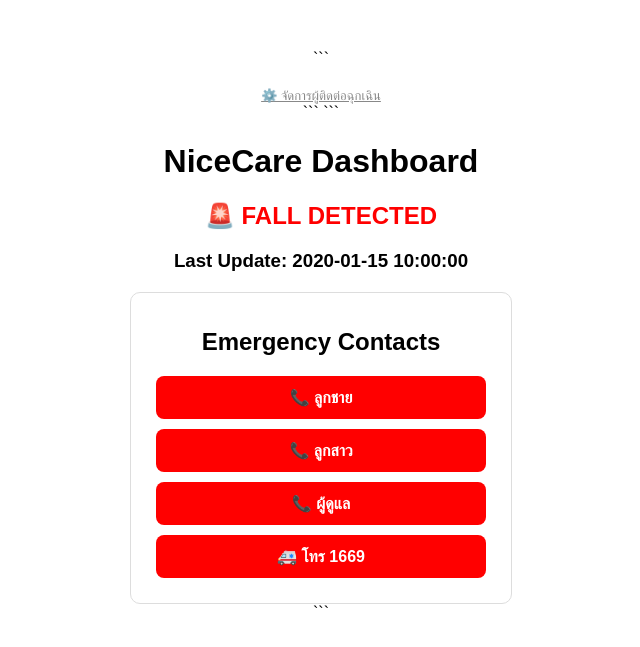
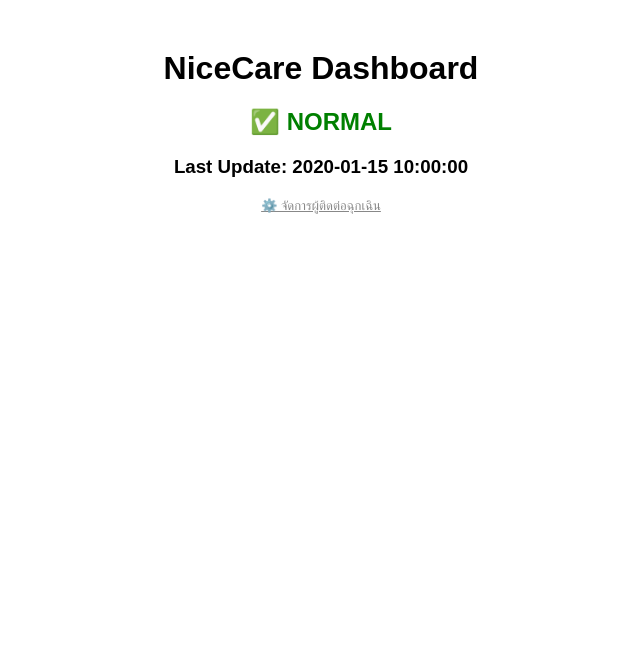
Before and after one commit to 67050171Sorawit/NiceCare_404TeamNotFound, a Flask app: template frontend/templates/dashboard.html in a window 1280 px wide. Shown: the top 647 px of the page, without its empty margins (319-959 px from the left). Run offline with Flask 3, Linux system fonts and the light colour scheme; the template is opened without the code that fills it: most values are stand-ins (such as "Sample title", 1, 10 or a date in 2020).

Commit message:
fix: correct variable names and remove backticks in dashboard

````diff
--- a/frontend/templates/dashboard.html
+++ b/frontend/templates/dashboard.html
@@ -1,102 +1,40 @@
 <!DOCTYPE html>
-
 <html>
-
 <head>
     <title>NiceCare Dashboard</title>
+    <meta http-equiv="refresh" content="2">
+    <style>
+        body { font-family: Arial; text-align: center; margin-top: 50px; }
+        .normal { color: green; }
+        .fall { color: red; }
+        .card { width: 350px; margin: auto; padding: 15px; border: 1px solid #ddd; border-radius: 10px; margin-top: 20px; }
+        .call-btn { display: block; margin: 10px; padding: 12px; background: red; color: white; text-decoration: none; border-radius: 8px; font-weight: bold; }
+        .call-btn:hover { background: darkred; }
+    </style>
+</head>
+<body>
+    <h1>NiceCare Dashboard</h1>
 
-```
-<meta http-equiv="refresh" content="2">
-<a href="/one-tap-call" style="display:block;margin-top:20px;color:#888;font-size:13px;text-align:center;">
-  ⚙️ จัดการผู้ติดต่อฉุกเฉิน
-</a>
+    {% if fall_status == "FALL DETECTED" %}
+        <h2 class="fall">🚨 {{ fall_status }}</h2>
+    {% else %}
+        <h2 class="normal">✅ {{ fall_status }}</h2>
+    {% endif %}
 
+    <h3>Last Update: {{ fall_time }}</h3>
 
-<style>
-    body {
-        font-family: Arial;
-        text-align: center;
-        margin-top: 50px;
-    }
+    {% if fall_status == "FALL DETECTED" %}
+    <div class="card">
+        <h2>Emergency Contacts</h2>
+        <a class="call-btn" href="tel:0812345678">📞 ลูกชาย</a>
+        <a class="call-btn" href="tel:0898765432">📞 ลูกสาว</a>
+        <a class="call-btn" href="tel:0851112222">📞 ผู้ดูแล</a>
+        <a class="call-btn" href="tel:1669">🚑 แทร 1669</a>
+    </div>
+    {% endif %}
 
-    .normal {
-        color: green;
-    }
-
-    .fall {
-        color: red;
-    }
-
-    .card {
-        width: 350px;
-        margin: auto;
-        padding: 15px;
-        border: 1px solid #ddd;
-        border-radius: 10px;
-        margin-top: 20px;
-    }
-
-    .call-btn {
-        display: block;
-        margin: 10px;
-        padding: 12px;
-        background: red;
-        color: white;
-        text-decoration: none;
-        border-radius: 8px;
-        font-weight: bold;
-    }
-
-    .call-btn:hover {
-        background: darkred;
-    }
-</style>
-```
-
-</head>
-
-<body>
-
-```
-<h1>NiceCare Dashboard</h1>
-
-{% if status == "FALL DETECTED" %}
-    <h2 class="fall">🚨 {{ status }}</h2>
-{% else %}
-    <h2 class="normal">✅ {{ status }}</h2>
-{% endif %}
-
-<h3>Last Update: {{ time }}</h3>
-
-{% if status == "FALL DETECTED" %}
-<div class="card">
-
-    <h2>Emergency Contacts</h2>
-
-    <a class="call-btn"
-       href="tel:0812345678">
-       📞 ลูกชาย
+    <a href="/one-tap-call" style="display:block;margin-top:20px;color:#888;font-size:13px;">
+        ⚙️ จัดการผู้ติดต่อฉุกเฉิน
     </a>
-
-    <a class="call-btn"
-       href="tel:0898765432">
-       📞 ลูกสาว
-    </a>
-
-    <a class="call-btn"
-       href="tel:0851112222">
-       📞 ผู้ดูแล
-    </a>
-
-    <a class="call-btn"
-       href="tel:1669">
-       🚑 โทร 1669
-    </a>
-
-</div>
-{% endif %}
-```
-
 </body>
-
 </html>
````
